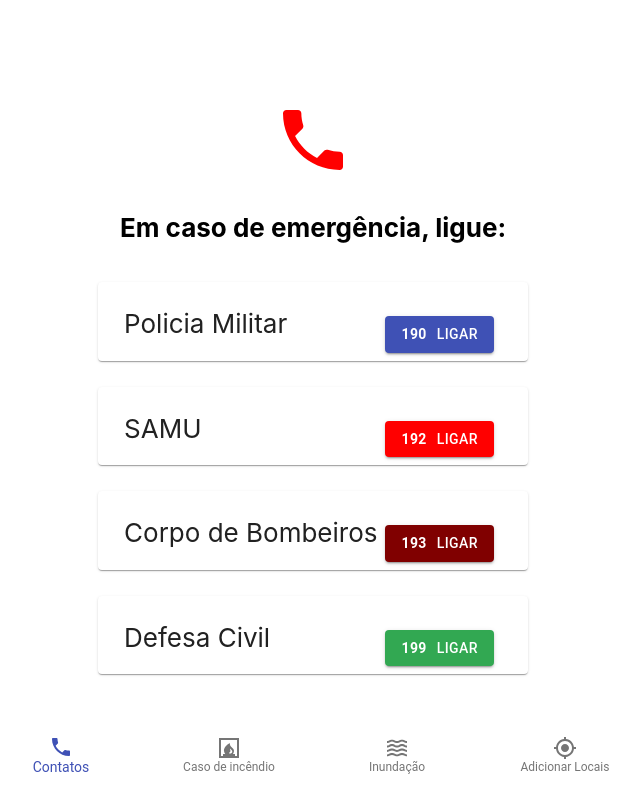
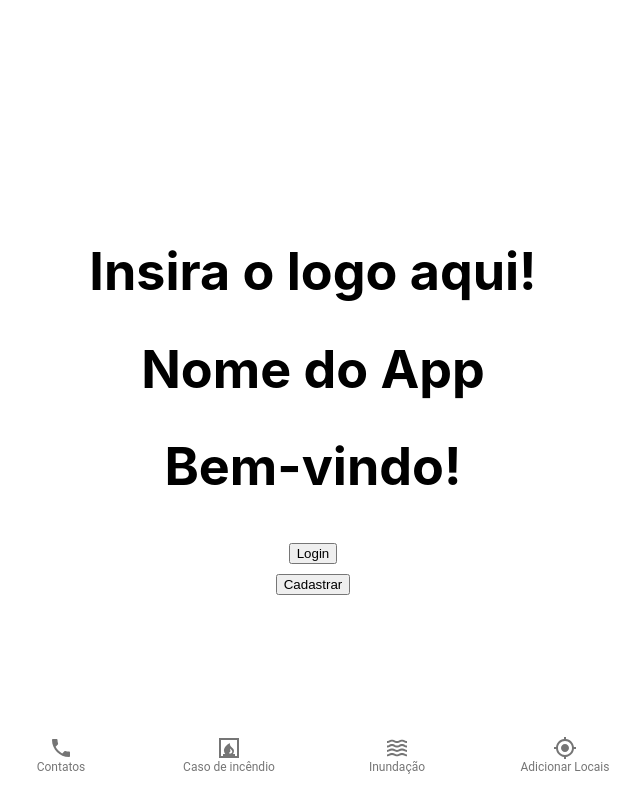
Before and after one commit to HACKATONA-ES-2019/bytche, a React (Create React App) app in the folder hacka-app/: page / in a window 1280 px wide. Shown: the whole page, without its empty margins (327-967 px from the left). Built offline with nearby package versions, Linux system fonts and the light colour scheme; what google-maps-react would draw is missing.

Commit message:
Adicionados login, cadastro e capa

```diff
--- a/hacka-app/src/App.js
+++ b/hacka-app/src/App.js
@@ -5,12 +5,15 @@ import './App.css';
 import Incendio from "./screens/emergencia/Incendio/Incendio";
 import Inundacao from "./screens/emergencia/Inundacao/Inundacao";
 import Contatos from './screens/contatos/Contatos';
-import Maps from './screens/maps/Maps'
+import Maps from "./screens/maps/Maps";
+import Login from "./screens/login/Login";
+import Capa from "./screens/login/Capa";
+import Cadastro from "./screens/login/Cadastro";
 
 class App extends Component {
   constructor(props){
     super(props);
-    this.state = { page: 0 }
+    this.state = { page: undefined }
   }
 
   handlePage = page => {
@@ -24,12 +27,13 @@ class App extends Component {
         <header className="App-header">
           {/* adicionar infos */}
           <div>
-        { page === 0 && <Contatos />}
-        { page === 1 && <Incendio />}
-        { page === 2 && <Inundacao />}
-        { page === 3 && <Maps />}
+            { page === undefined && <Capa /> }
+            { page === 0 && <Contatos />}
+            { page === 1 && <Incendio />}
+            { page === 2 && <Inundacao />}
+            { page === 3 && <Maps />}
 
-        </div>
+          </div>
         </header>
         <BottomNavigation
             value={page}
--- /dev/null
+++ b/hacka-app/src/screens/login/Cadastro.js
@@ -0,0 +1,37 @@
+import React from 'react';
+
+const Cadastro = () => {
+  return (
+    <div className="Main">
+        <div>
+            <h1>Insira o logo aqui!</h1>
+            <h1>Nome do App</h1>
+            <h1>Cadastro</h1>
+        </div>
+        <div>
+        <form>
+                Nome:
+                <input type="text" name="nome"/><div/>
+                Idade:
+                <input type="number" name="nome" min="1"/><div/>
+                Sexo:
+                <label>
+                    <input type="radio" value="option1" />
+                    Masculino<div/>
+                </label>
+                <label>
+                    <input type="radio" value="option2" />
+                    Feminino<div/>
+                </label>
+                E-mail:
+                <input type="email" name="nome"/><div/>
+                Senha:
+                <input type="password" name="nome"/><div/>
+                <input type="submit" name="Enviar"/>
+            </form>
+        </div>
+    </div>
+  );
+}
+
+export default Cadastro;
--- /dev/null
+++ b/hacka-app/src/screens/login/Capa.js
@@ -0,0 +1,21 @@
+import React from 'react';
+
+const Capa = () => {
+  return (
+    <div className="Main">
+        <div>
+            <h1>Insira o logo aqui!</h1>
+            <h1>Nome do App</h1>
+            <h1>Bem-vindo!</h1>
+        </div>
+        <div>
+            <form>
+                <input type="submit" value="Login"/><div/>
+                <input type="submit" value="Cadastrar"/><div/>
+            </form>
+        </div>
+    </div>
+  );
+}
+
+export default Capa;
--- /dev/null
+++ b/hacka-app/src/screens/login/Login.js
@@ -0,0 +1,24 @@
+import React from 'react';
+
+const Login = () => {
+  return (
+    <div className="Main">
+        <div>
+            <h1>Insira o logo aqui!</h1>
+            <h1>Nome do App</h1>
+            <h1>Bem-vindo!</h1>
+        </div>
+        <div>
+        <form>
+                E-mail:
+                <input type="email" name="nome"/><div/>
+                Senha:
+                <input type="password" name="nome"/><div/>
+                <input type="submit" value="Enviar"/>
+            </form>
+        </div>
+    </div>
+  );
+}
+
+export default Login;
```
